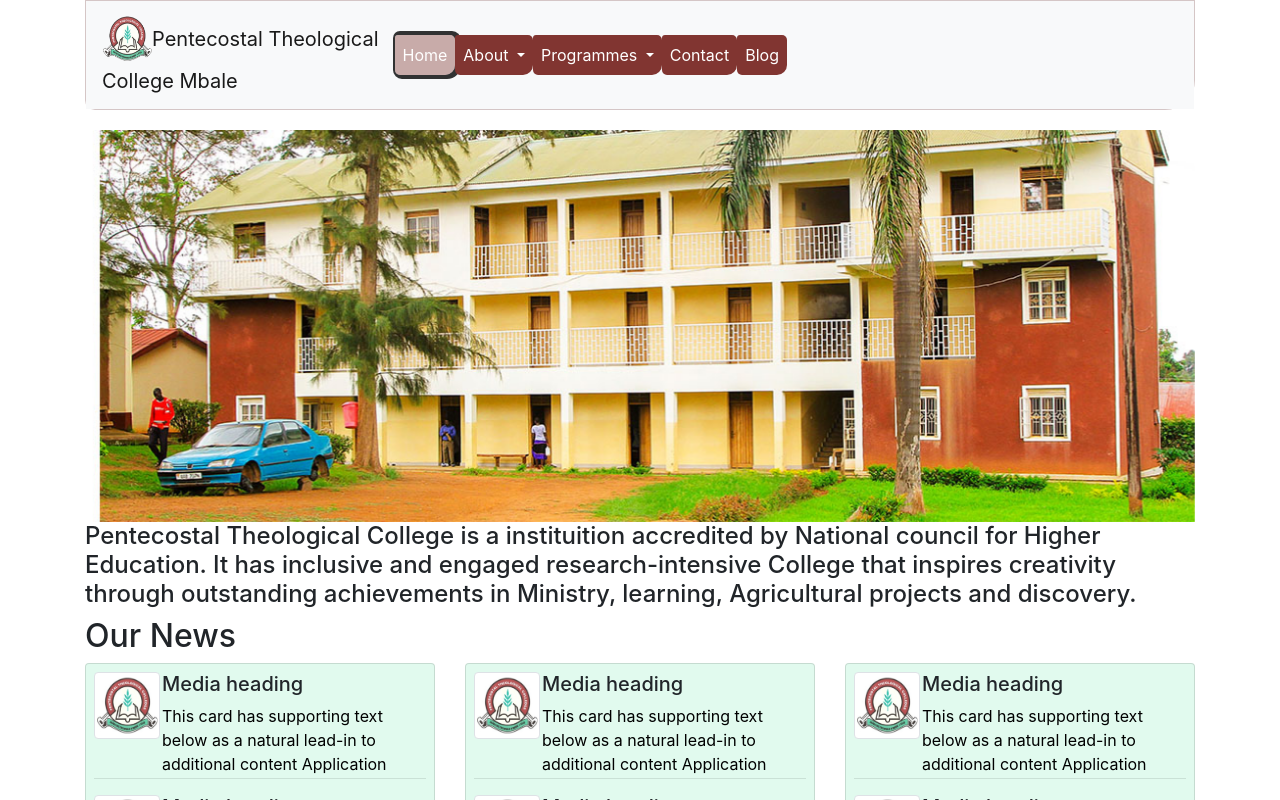
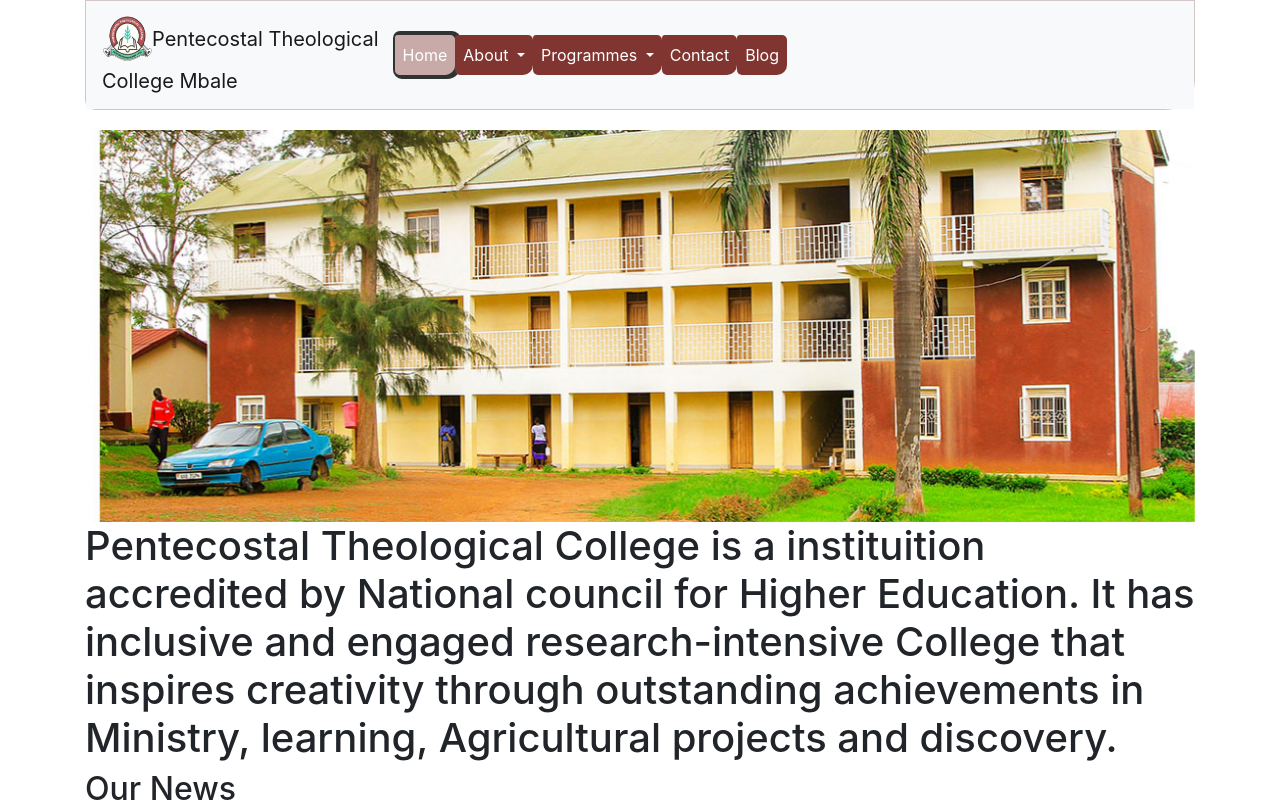
Before and after one commit to WANZILA/ptc_website, an Angular app: page /home in a window 1280 px wide. Shown: the top 800 px of the page. Built offline with nearby package versions, Linux system fonts and the light colour scheme.

Commit message:
layout changes 1

```diff
--- a/src/app/app.component.html
+++ b/src/app/app.component.html
@@ -1,5 +1,5 @@
 <!--The content below is only a placeholder and can be replaced.-->
-<div class="container">
+<div class="container-sm">
     <header id="header-edit">
         <div id="contact-links" >
            <!-- final piece to complete
--- a/src/app/home/home.component.css
+++ b/src/app/home/home.component.css
@@ -87,7 +87,7 @@ div.index_campus_life{
 
 
 
-@media (min-width: 320px ){
+@media (max-width: 577.98px ){
   /*****slide section **********************/
 
 
@@ -99,7 +99,9 @@ div.index_campus_life{
     line-height: 1;
    }
 
-
+  h1.heading1 {
+    font-size: .9rem;
+	}
 
 
   /********updates /NEWS ********************/
@@ -149,7 +151,7 @@ div.index_campus_life{
 
 
 /****************************** min-width: 576px *****************************************************/
-@media (min-width: 576px){
+@media (min-width: 576px) and (max-width: 767.98px){
 
    h1.heading1 {
     font-size: 1.3em;
@@ -210,7 +212,10 @@ div.index_campus_life{
   }
 }
 
-@media (min-width: 768px){
+
+/*************************************************768px******************************/
+
+@media (min-width: 768px) and (max-width: 991.98px){
   .card-deck {
   flex-flow: column;
   margin-right: -15px;
@@ -223,7 +228,7 @@ div.index_campus_life{
   }
 }
 
-@media (min-width: 992px){
+@media (min-width: 992px)and (max-width: 1199.98px){
 
   h1.heading1 {
     font-size: 1.5em;
@@ -294,3 +299,7 @@ div.index_campus_life{
     text-decoration: underline;
   }
 }
+
+@media (min-width:1200px){
+
+}
--- a/src/app/home/home.component.html
+++ b/src/app/home/home.component.html
@@ -54,7 +54,7 @@
                   <div class="card">
                     <div class="card-body">
                       <div class="media">
-                        <img class=" card-img-top mr-3 img-thumbnail" src="../../assets/img/index/4.svg" alt="card img">
+                        <img class="img-fluid card-img-top mr-3 img-thumbnail" src="../../assets/img/index/4.svg" alt="card img">
                           <div class="media-body">
                             <h5 class="mt-0 h5-edit">Media heading</h5>
                               <a href="card-link text-left">
--- a/src/index.html
+++ b/src/index.html
@@ -12,7 +12,7 @@
   <link rel="stylesheet" href="https://stackpath.bootstrapcdn.com/bootstrap/4.4.1/js/bootstrap.min.js" crossorigin="anonymous">
   <link rel="stylesheet" href="https://stackpath.bootstrapcdn.com/bootstrap/4.4.1/js/bootstrap.bundle.min.js" crossorigin="anonymous">
 </head>
-<body>
+<body class="container-fluid">
   <app-root></app-root>
    <!--  <script src="https://code.jquery.com/jquery-3.3.1.slim.min.js" integrity="sha384-q8i/X+965DzO0rT7abK41JStQIAqVgRVzpbzo5smXKp4YfRvH+8abtTE1Pi6jizo" crossorigin="anonymous"></script>
     <script src="https://cdnjs.cloudflare.com/ajax/libs/popper.js/1.14.3/umd/popper.min.js" integrity="sha384-ZMP7rVo3mIykV+2+9J3UJ46jBk0WLaUAdn689aCwoqbBJiSnjAK/l8WvCWPIPm49" crossorigin="anonymous"></script>
```
